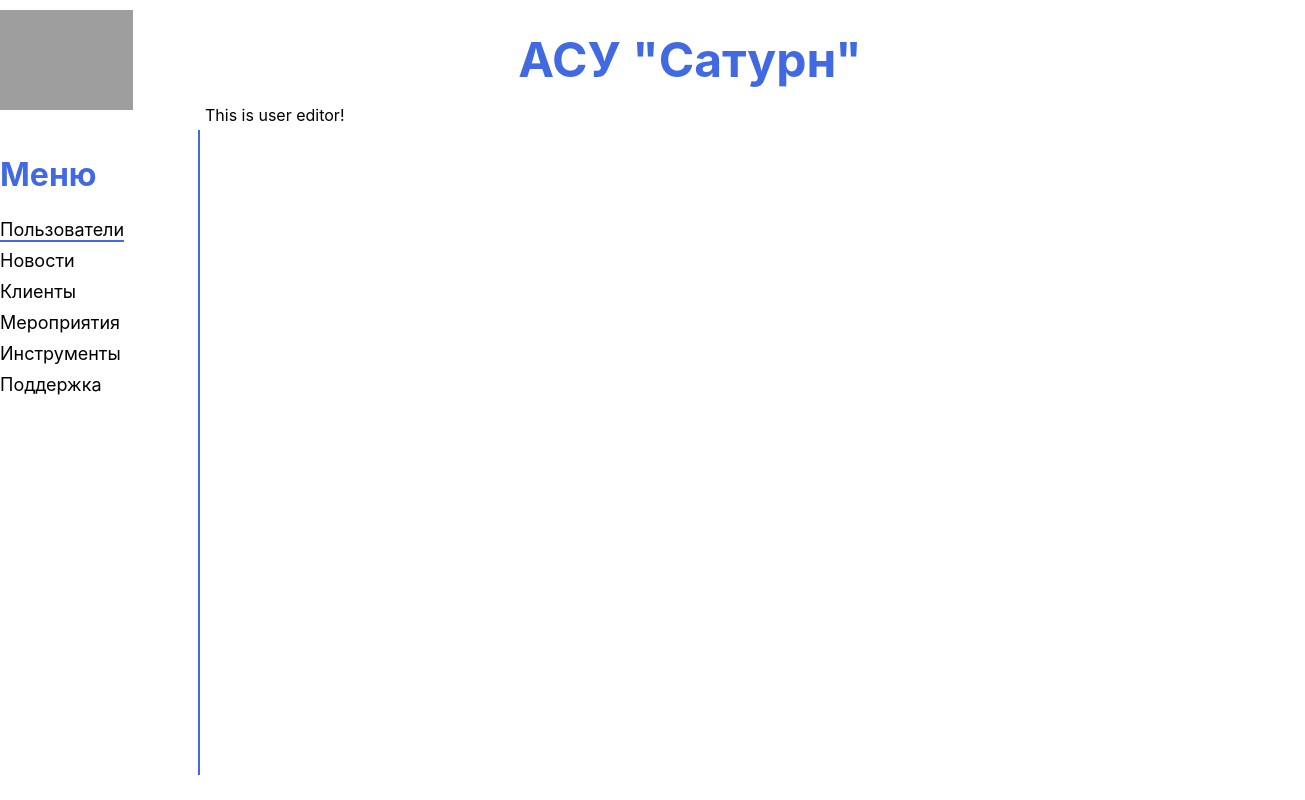
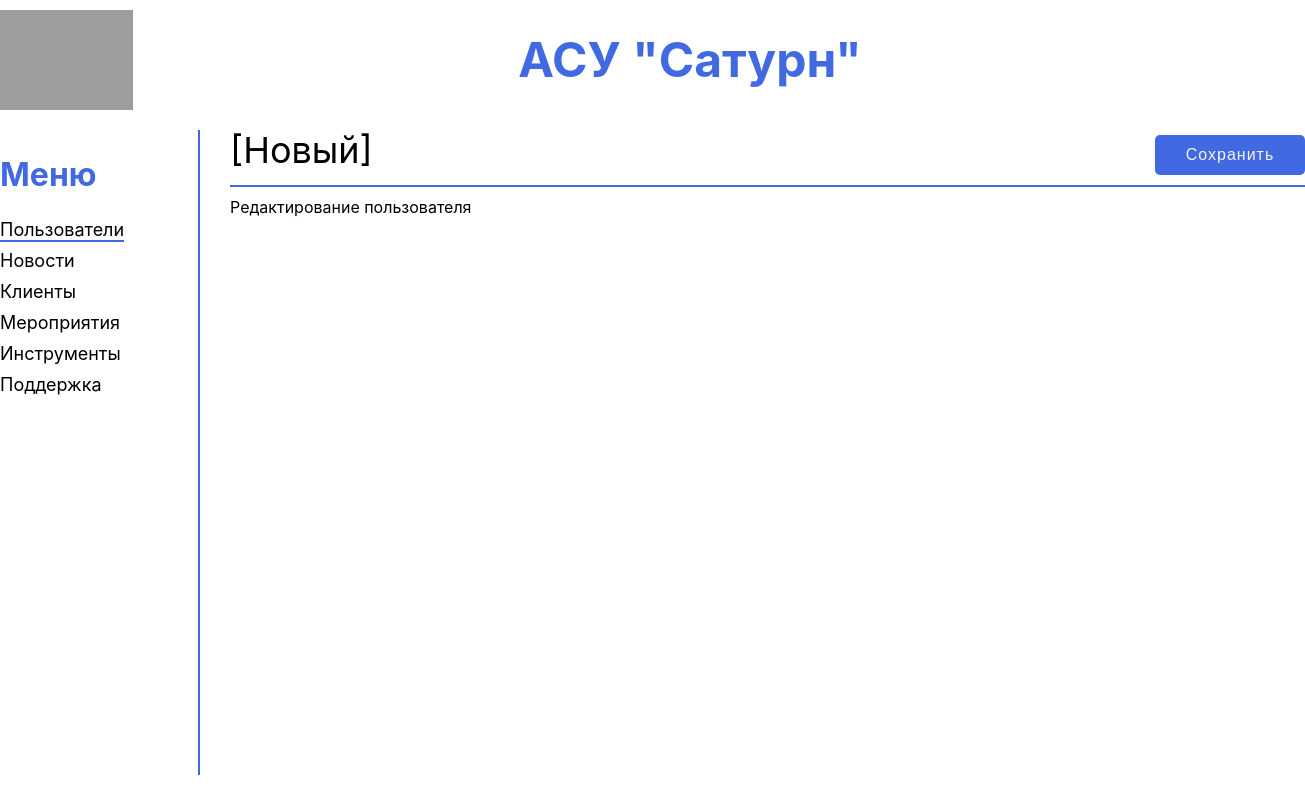
Before and after one commit to Kot074/saturn-frontend, a React (Create React App) app: page /users/edit in a window 1280 px wide. Shown: the whole page, 1305 px wide, since content can reach past the window. Built offline with nearby package versions, Linux system fonts and the light colour scheme; grey boxes are pictures that could not be loaded.

Commit message:
Добавил каркас страницы для редактирования пользователя. Добавил dispatch в state.

```diff
--- a/src/components/Workspace/Users/Edit/Edit.jsx
+++ b/src/components/Workspace/Users/Edit/Edit.jsx
@@ -1,10 +1,24 @@
 import React from "react";
 import styles from "./Edit.module.css";
+import Button from "../../../common/Button/Button";
+import {useSearchParams} from "react-router-dom";
 
 const Edit = (props) => {
+    const [params] = useSearchParams();
+    let userId = params.get('id');
+    let currentUser = props.users.find( (user) => user.id == userId );
+
     return (
-        <div>
-            This is user editor!
+        <div className={styles.body}>
+            <div className={styles.header}>
+                <div>{userId ? `${currentUser.lastname} ${currentUser.name} ${currentUser.patronymic}` : '[Новый]'} </div>
+                <div>
+                    <Button value='Сохранить' onClick={() => {console.log('User was saved!');}} />
+                </div>
+            </div>
+            <div className={styles.content}>
+                Редактирование пользователя
+            </div>
         </div>
     )
 }
--- a/src/components/Workspace/Users/Edit/Edit.module.css
+++ b/src/components/Workspace/Users/Edit/Edit.module.css
@@ -0,0 +1,22 @@
+.body {
+    display: flex;
+    flex-direction: column;
+}
+
+.header {
+    font-size: 36px;
+    display: flex;
+    justify-content: space-between;
+    align-items: center;
+
+    width: 100%;
+    padding: 10px 0;
+    margin: 10px 25px;
+
+    border-bottom: 2px solid royalblue;
+}
+
+.content {
+    width: 100%;
+    margin: 0 25px;
+}
--- a/src/components/Workspace/Users/Users.jsx
+++ b/src/components/Workspace/Users/Users.jsx
@@ -7,10 +7,10 @@ import Button from "../../common/Button/Button";
 const Users = (props) => {
     const navigate = useNavigate();
     const selectUser = (user) => {
-        navigate(`/users/edit?id=${user.id}`);
+        props.dispatch({type: 'OPEN_USER_EDITOR', navigate: navigate, id: user.id});
     };
     const createUser = () => {
-        navigate('/users/edit');
+        props.dispatch({type: 'OPEN_USER_EDITOR', navigate: navigate });
     }
 
     return (
--- a/src/components/Workspace/Workspace.jsx
+++ b/src/components/Workspace/Workspace.jsx
@@ -9,8 +9,8 @@ const Workspace = (props) => {
     return (
         <Routes>
             <Route path='/' element={<Welcome />}  />
-            <Route path='/users' element={<Users data={props.data.users} />} />
-            <Route path='/users/edit' element={<Edit />} />
+            <Route path='/users' element={<Users data={props.data.users} dispatch={props.dispatch} />} />
+            <Route path='/users/edit' element={<Edit users={props.data.users.data}/>} />
         </Routes>
     )
 }
--- a/src/components/app/App.js
+++ b/src/components/app/App.js
@@ -9,7 +9,7 @@ function App(props) {
     <div className="App">
       <Header/>
       <Sidebar/>
-      <Workspace data={props.state.workspace} />
+      <Workspace data={props.state.workspace} dispatch={props.dispatch} />
     </div>
 
       // <div className='LoginWrapper'>
--- a/src/index.js
+++ b/src/index.js
@@ -4,13 +4,13 @@ import './index.css';
 import App from './components/App/App';
 import reportWebVitals from './reportWebVitals';
 import {BrowserRouter} from "react-router-dom";
-import state from "./redux/state"
+import store from "./redux/state"
 
 const root = ReactDOM.createRoot(document.getElementById('root'));
 root.render(
-  <BrowserRouter>
-    <App state={state}/>
-  </BrowserRouter>
+    <BrowserRouter>
+        <App state={store.dispatch({type: 'GET_STATE'})} dispatch={store.dispatch}/>
+    </BrowserRouter>
 );
 
 // If you want to start measuring performance in your app, pass a function
--- a/src/redux/state.js
+++ b/src/redux/state.js
@@ -1,4 +1,5 @@
-let state = {
+let store = {
+    _state: {
         workspace: {
             users: {
                 tableSettings: [
@@ -71,6 +72,15 @@ let state = {
                 ]
             }
         }
+    },
+    dispatch(action) {
+        if (action.type === 'GET_STATE') {
+            return this._state;
+        } else if (action.type === 'OPEN_USER_EDITOR'){
+            let url = action.id ? `/users/edit?id=${action.id}` : `/users/edit`;
+            action.navigate(url);
+        }
+    }
 };
 
-export default state;
+export default store;
```
Lines whose indentation alone changed are shown as unchanged.
